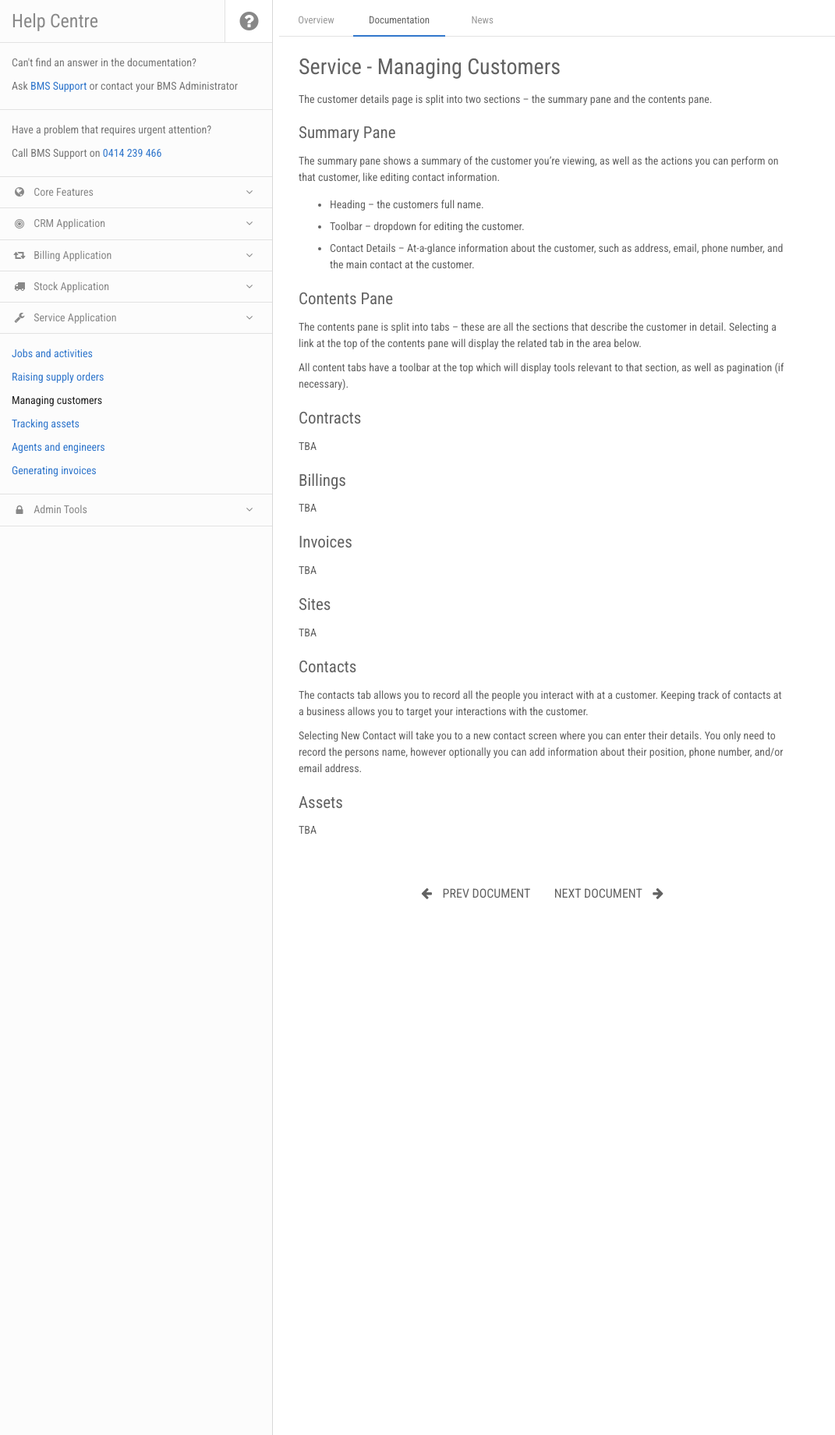
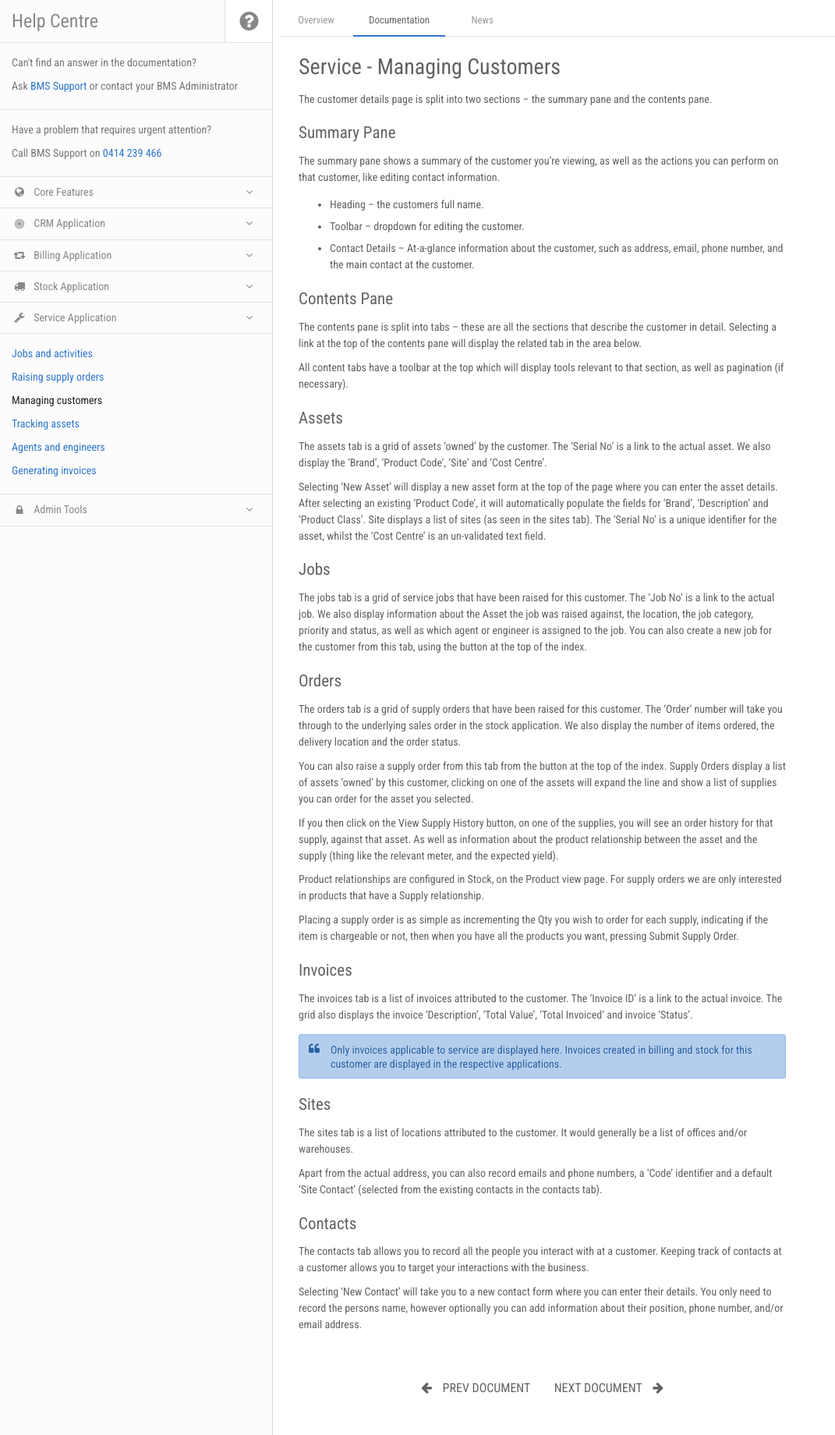
Before and after one commit to ambit/bms-support, a Jekyll site: the page built from docs/service-managing-customers.md, in a window 1280 px wide. Shown: the whole page at 78% size, without its empty margins (0-1071 px from the left). Built offline with Jekyll 4.4.1, drawn with Linux system fonts in a browser that asks for light colours; nearby versions of some CDN libraries.

Commit message:
supply orders

```diff
--- a/docs/service-managing-customers.md
+++ b/docs/service-managing-customers.md
@@ -23,29 +23,45 @@ The contents pane is split into tabs – these are all the sections that describ
 
 All content tabs have a toolbar at the top which will display tools relevant to that section, as well as pagination (if necessary).
 
-## Contracts
+## Assets
 
-TBA
+The assets tab is a grid of assets 'owned' by the customer. The 'Serial No' is a link to the actual asset. We also display the 'Brand', 'Product Code', 'Site' and 'Cost Centre'.
 
-## Billings
+Selecting 'New Asset' will display a new asset form at the top of the page where you can enter the asset details. After selecting an existing 'Product Code', it will automatically populate the fields for 'Brand', 'Description' and 'Product Class'. Site displays a list of sites (as seen in the sites tab). The 'Serial No' is a unique identifier for the asset, whilst the 'Cost Centre' is an un-validated text field.
 
-TBA
+## Jobs
+
+The jobs tab is a grid of service jobs that have been raised for this customer. The 'Job No' is a link to the actual job. We also display information about the Asset the job was raised against, the location, the job category, priority and status, as well as which agent or engineer is assigned to the job. You can also create a new job for the customer from this tab, using the button at the top of the index.
+
+## Orders
+
+The orders tab is a grid of supply orders that have been raised for this customer. The 'Order' number will take you through to the underlying sales order in the stock application. We also display the number of items ordered, the delivery location and the order status.
+
+You can also raise a supply order from this tab from the button at the top of the index. Supply Orders display a list of assets 'owned' by this customer, clicking on one of the assets will expand the line and show a list of supplies you can order for the asset you selected.
+
+If you then click on the View Supply History button, on one of the supplies, you will see an order history for that supply, against that asset. As well as information about the product relationship between the asset and the supply (thing like the relevant meter, and the expected yield).
+
+Product relationships are configured in Stock, on the Product view page. For supply orders we are only interested in products that have a Supply relationship.
+
+Placing a supply order is as simple as incrementing the Qty you wish to order for each supply, indicating if the item is chargeable or not, then when you have all the products you want, pressing Submit Supply Order.
 
 ## Invoices
 
-TBA
+The invoices tab is a list of invoices attributed to the customer. The 'Invoice ID' is a link to the actual invoice. The grid also displays the invoice 'Description', 'Total Value', 'Total Invoiced' and invoice 'Status'.
+
+<div class="note info">
+  <span class="fa fa-quote-left fa-lg">&nbsp;</span>
+  <h5>Only invoices applicable to service are displayed here. Invoices created in billing and stock for this customer are displayed in the respective applications.</h5>
+</div>
 
 ## Sites
 
-TBA
+The sites tab is a list of locations attributed to the customer. It would generally be a list of offices and/or warehouses.
+
+Apart from the actual address, you can also record emails and phone numbers, a 'Code' identifier and a default 'Site Contact' (selected from the existing contacts in the contacts tab).
 
 ## Contacts
 
-The contacts tab allows you to record all the people you interact with at a customer. Keeping track of contacts at a business allows you to target your interactions with the customer.
+The contacts tab allows you to record all the people you interact with at a customer. Keeping track of contacts at a customer allows you to target your interactions with the business.
 
-Selecting New Contact will take you to a new contact screen where you can enter their details. You only need to record the persons name, however optionally you can add information about their position, phone number, and/or email address.
-
-
-## Assets
-
-TBA
+Selecting 'New Contact' will take you to a new contact form where you can enter their details. You only need to record the persons name, however optionally you can add information about their position, phone number, and/or email address.
```
Also changed, not shown: docs/service-tracking-assets.md (+12 -0 lines).
